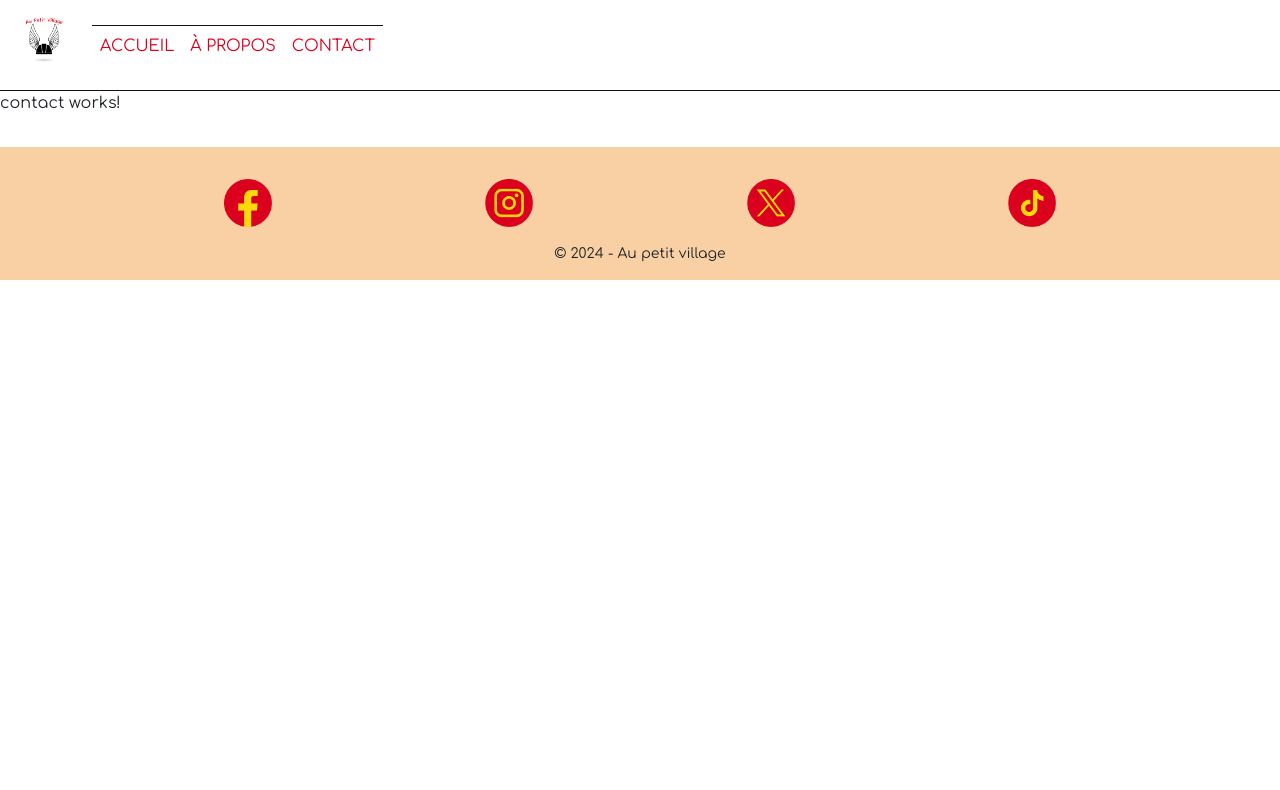
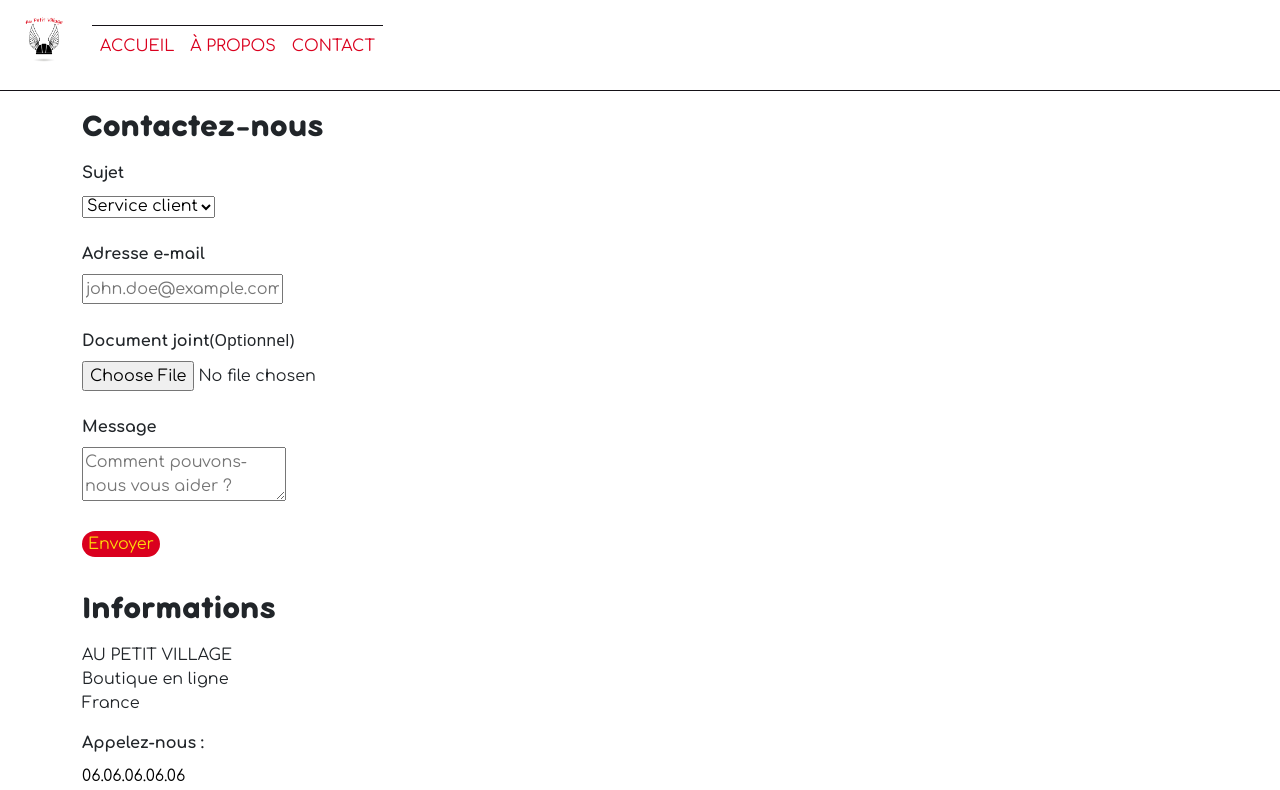
Before and after one commit to JCthedevelop3r/Dynamiser_un_site_web_avec_Angular, an Angular app: page /contact in a window 1280 px wide. Shown: the top 790 px of the page. Built offline with nearby package versions, Linux system fonts and the light colour scheme.

Commit message:
Code the basic HTML and CSS of the contact page

```diff
--- a/src/app/about/about.component.css
+++ b/src/app/about/about.component.css
@@ -1,6 +1,6 @@
 h2 {
     text-align: center;
-    padding-top: 2rem;
+    padding-top: 1rem;
     padding-bottom: 1rem;
 }
 
--- a/src/app/contact/contact.component.css
+++ b/src/app/contact/contact.component.css
@@ -0,0 +1,64 @@
+h2 {
+    padding-bottom: .5rem;
+}
+
+.contact-us {
+    padding-bottom: 2rem;
+}
+
+label {
+    display: block;
+    font-family: 'Comfortaa', sans-serif;
+    font-weight: bold;
+    padding-bottom: .5rem;
+}
+
+select {
+    font-family: 'Comfortaa', sans-serif;
+    margin-bottom: 1.5rem;
+}
+
+input {
+    display: block;
+    font-family: 'Comfortaa', sans-serif;
+}
+
+#e-mail {
+    margin-bottom: 1.5rem;
+}
+
+.document-upload {
+    display: inline-block;
+}
+
+#document-upload {
+    margin-bottom: 1.5rem;
+}
+
+textarea {
+    font-family: 'Comfortaa', sans-serif;
+    margin-bottom: 1.5rem;
+}
+
+.submit {
+    background-color: #da001e;
+    color: #fdd90b;
+    border: none;
+    border-radius: 20px;
+}
+
+.div-info {
+    font-weight: bold;
+    font-family: 'Comfortaa', sans-serif;
+    padding-bottom: .5rem;
+}
+
+a {
+    font-family: 'Comfortaa', sans-serif;
+    text-decoration: none;
+    color: black;
+}
+
+.tel-anchor {
+    padding-bottom: 1.5rem;
+}
--- a/src/app/contact/contact.component.html
+++ b/src/app/contact/contact.component.html
@@ -1 +1,45 @@
-<p>contact works!</p>
+<div class="contact container">
+  <section class="contact-us">
+    <h2>Contactez-nous</h2>
+    <form action="#">
+      <label for="subject">Sujet</label>
+      <select name="subject" id="subject">
+        <option value="1">Service client</option>
+      </select>
+      <label for="e-mail">Adresse e-mail</label>
+      <input
+        type="email"
+        name="e-mail"
+        id="e-mail"
+        placeholder="john.doe@example.com"
+      />
+      <label for="document-upload" class="document-upload">Document joint</label
+      ><span>(Optionnel)</span>
+      <!--Demander à chatgpt pour styliser le bouton de cet input-->
+      <input type="file" name="document-upload" id="document-upload" />
+      <label for="message">Message</label>
+      <textarea
+        name="message"
+        id="message"
+        placeholder="Comment pouvons-nous vous aider ?"
+      ></textarea>
+      <input type="submit" value="Envoyer" class="submit" />
+    </form>
+  </section>
+  <section>
+    <h2>Informations</h2>
+    <address>
+      <p>
+        AU PETIT VILLAGE <br />
+        Boutique en ligne <br />
+        France
+      </p>
+      <div class="div-info">Appelez-nous :</div>
+      <a href="tel:0606060606" class="tel-anchor">06.06.06.06.06</a>
+      <div class="div-info">Envoyez-nous un mail :</div>
+      <a href="mailto:contact@aupetitvillage.fr"
+        >contact&#64;aupetitvillage.fr</a
+      >
+    </address>
+  </section>
+</div>
--- a/src/app/header/header.component.css
+++ b/src/app/header/header.component.css
@@ -1,6 +1,7 @@
 nav {
     background-color: white;
     border-bottom: 1px solid #151217;
+    margin-bottom: 1rem;
 }
 
 .nav-link {
```
